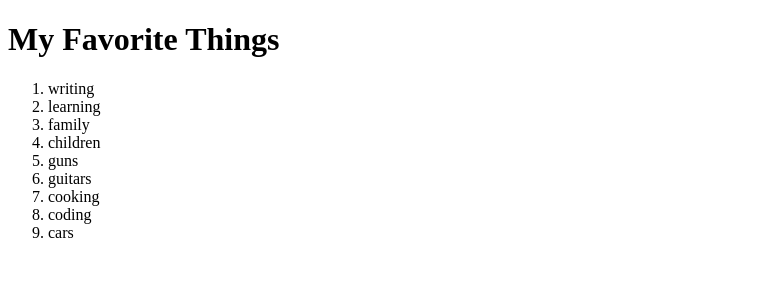
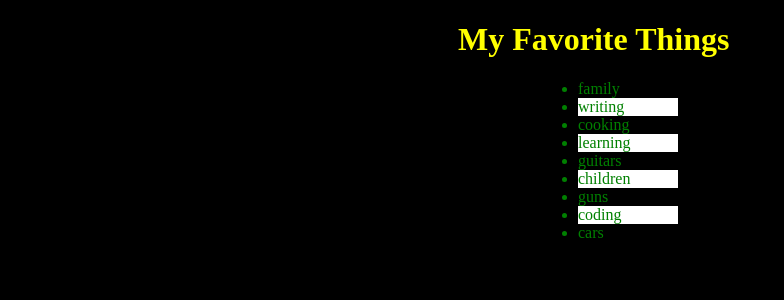
Before and after one commit to bigred210/Codeup-Web-Exercises, a PHP site: page /my-favorite-things.php in a window 1280 px wide. Shown: the top 300 px of the page, without its empty margins (0-784 px from the left). Run offline with PHP 8.4, Linux system fonts and the light colour scheme.

Commit message:
finished lesson exercise

```diff
--- a/public/my-favorite-things.php
+++ b/public/my-favorite-things.php
@@ -1,6 +1,6 @@
 <?php
 
-$favorites = ['writing', 'learning','family','children','guns','guitars','cooking','coding','cars'];
+$favorites = ['family','writing','cooking','learning','guitars','children','guns','coding','cars'];
 
 ?>
 
@@ -8,13 +8,30 @@ $favorites = ['writing', 'learning','family','children','guns','guitars','cookin
 <html>
 <head>
     <title>Favorite Things!</title>
+    <style>
+        body {
+            background-color: black;
+        }
+        h1 {
+        padding-left: 450px;
+        color: yellow;
+        }
+        ul {
+        padding-left: 570px;
+        color: green;
+        width: 100px;
+        }
+        li:nth-child(even) {
+        background-color: white;
+        }
+    </style>
 </head>
 <body>
     <h1>My Favorite Things</h1>
-    <ol>
+    <ul>
     <?php foreach ($favorites as $favorite) { ?>
-        <li><?php echo $favorite; ?></li>
+        <li><?= $favorite; ?></li>
     <?php } ?>
-    </ol>
+    </ul>
 </body>
 </html>
```
